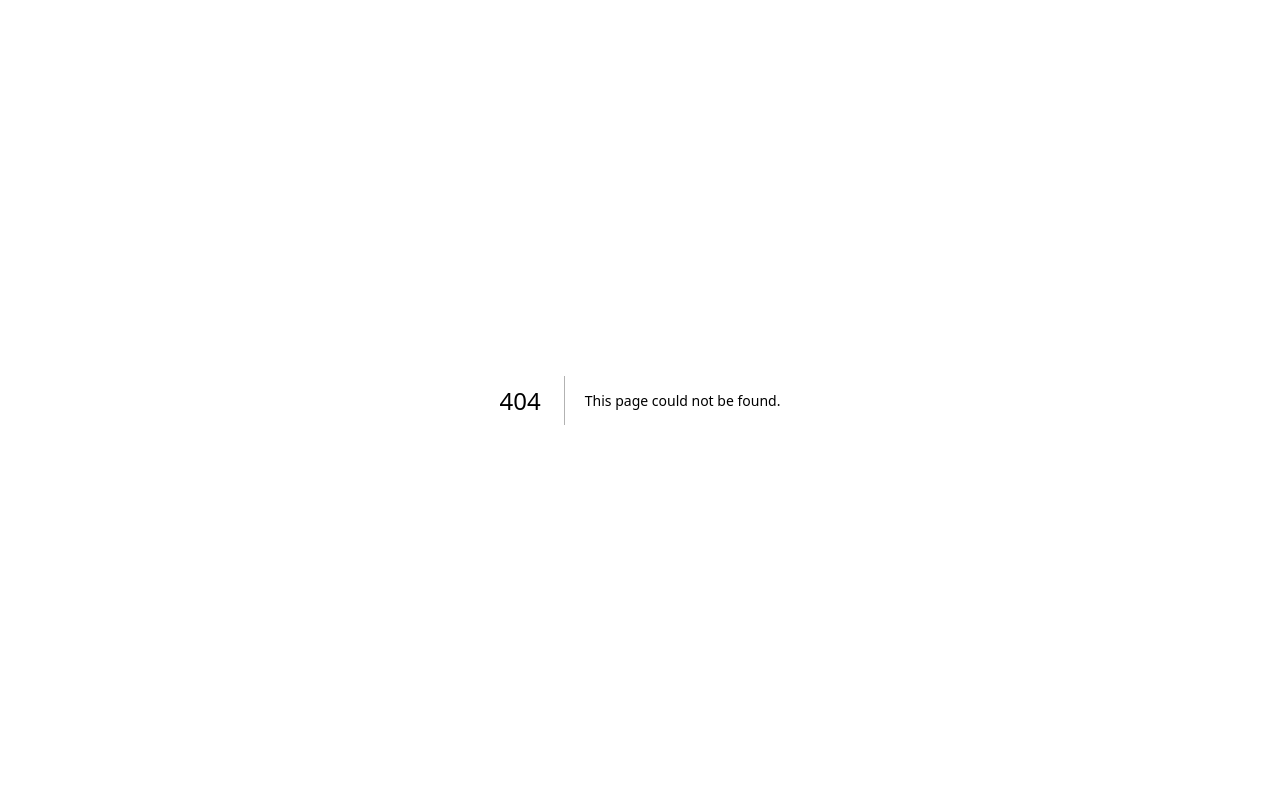
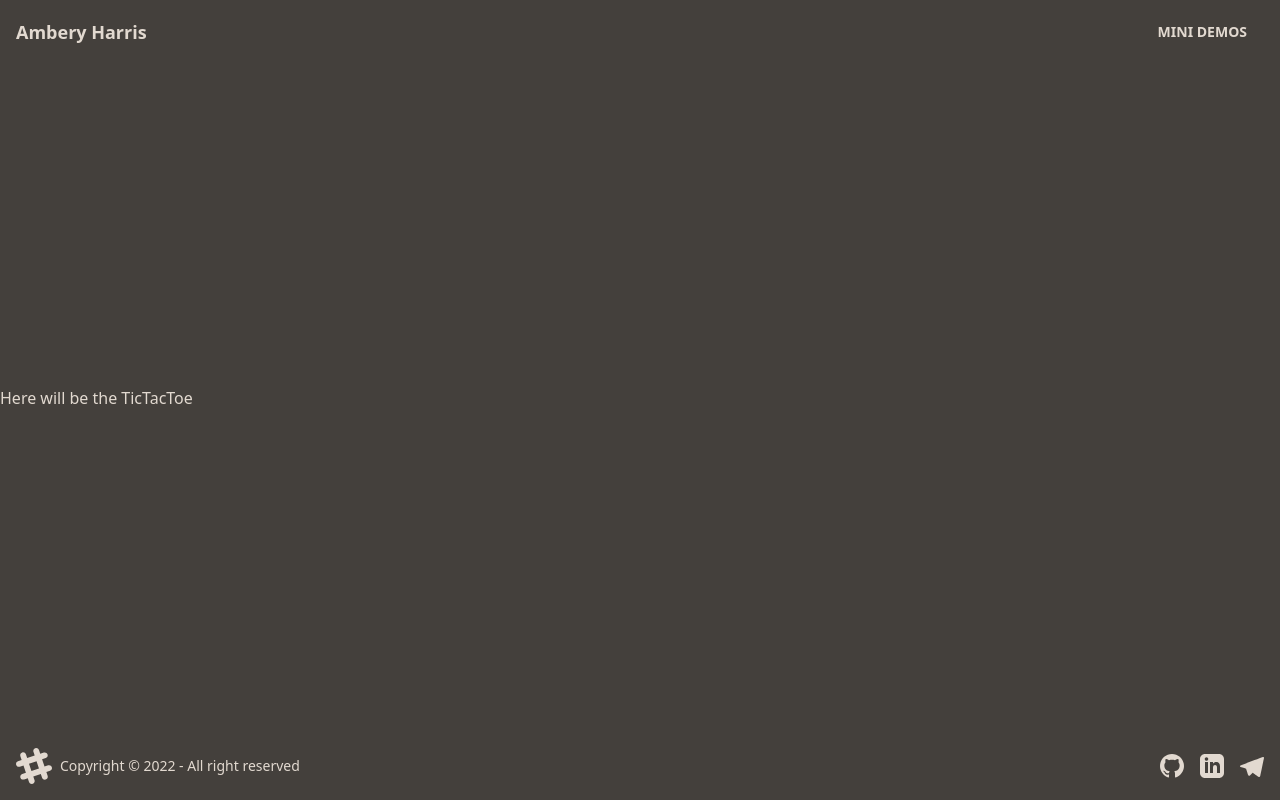
Before and after one commit to the-ham/NextPortfolio, a Next.js app: page /tictactoe in a window 1280 px wide. Before the commit this address had no page. Built offline with nearby package versions, Linux system fonts and the light colour scheme.

Commit message:
Master layout configured

```diff
--- /dev/null
+++ b/components/Layout.tsx
@@ -0,0 +1,15 @@
+import React from "react";
+import Footer from "./Footer";
+import Navbar from "./Navbar";
+
+const Layout = ({ children }: { children: React.ReactNode }) => {
+  return (
+    <div className="flex flex-col h-screen justify-between">
+      <Navbar />
+      {children}
+      <Footer />
+    </div>
+  );
+};
+
+export default Layout;
--- a/components/Navbar.tsx
+++ b/components/Navbar.tsx
@@ -18,7 +18,7 @@ const Navbar = () => {
               className="menu dropdown-content p-2 shadow bg-base-100 rounded-box w-52 mt-4"
             >
               <li>
-                <a>TicTacToe</a>
+                <Link href="/tictactoe">TicTacToe</Link>
               </li>
               <li>
                 <a>File storage</a>
--- a/pages/_app.tsx
+++ b/pages/_app.tsx
@@ -1,9 +1,14 @@
-import '../styles/globals.css'
+import "../styles/globals.css";
+import Layout from '../components/Layout'
 
-import type { AppProps } from 'next/app'
+import type { AppProps } from "next/app";
 
 function MyApp({ Component, pageProps }: AppProps) {
-  return <Component {...pageProps} />
+  return (
+    <Layout>
+      <Component {...pageProps} />
+    </Layout>
+  );
 }
 
-export default MyApp
+export default MyApp;
--- a/pages/index.tsx
+++ b/pages/index.tsx
@@ -1,13 +1,8 @@
 import type { NextPage } from "next";
-import Footer from "../components/Footer";
-import Navbar from "../components/Navbar";
 
 const Home: NextPage = () => {
   return (
-    <div className="flex flex-col h-screen justify-between">
-      <Navbar/>
-      <Footer/>
-    </div>
+    <div></div>
   );
 };
 
--- /dev/null
+++ b/pages/tictactoe.tsx
@@ -0,0 +1,11 @@
+import type { NextPage } from "next";
+
+const TicTacToe: NextPage = () => {
+  return (
+    <div className="container mx-auto">
+      <h1>Here will be the TicTacToe</h1>
+    </div>
+  );
+};
+
+export default TicTacToe;
```
Also changed, not shown: components/svgs/iconmonstr-telegram-1.svg (renamed from components/svgs/telegram.svg).
